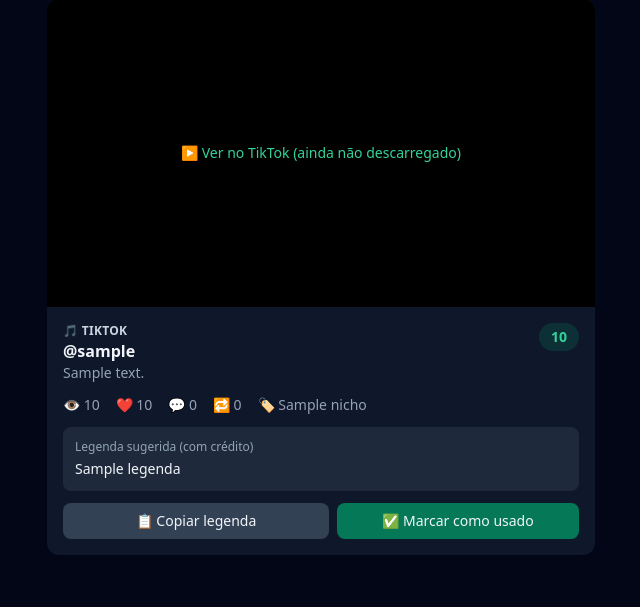
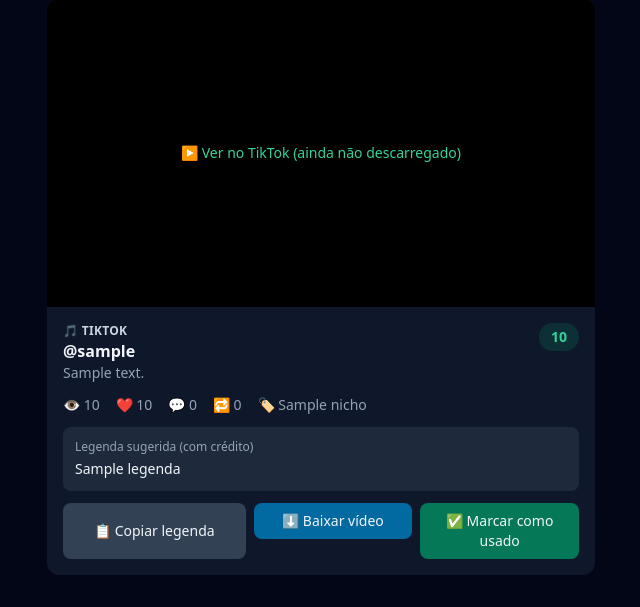
Before and after one commit to anderson17quadri-cmd/Extrair, a Flask app: template templates/index.html in a window 1280 px wide. Shown: the part 255-862 px from the top of the page, without its empty margins (33-673 px from the left). Before the commit the page ends 810 px from the top, so only its background shows below. Run offline with Flask 3, Linux system fonts and the light colour scheme; the template is opened without the code that fills it: most values are stand-ins (such as "Sample title", 1, 10 or a date in 2020); some libraries are stand-ins or nearby versions.

Commit message:
Adiciona botão de download do vídeo no dashboard
- Candidatos já descarregados ganham um link 'Baixar vídeo' que força o
  download do ficheiro (Content-Disposition: attachment) em vez de só
  reproduzir inline
- Candidatos ainda sem ficheiro local ganham um botão que descarrega na
  hora (nova rota POST /baixar/<id>, reaproveita downloader.baixar_video),
  sem precisar de voltar ao terminal
- Testado ponta-a-ponta: download sob pedido a partir do dashboard e
  download forçado do ficheiro final

Co-Authored-By: Claude Sonnet 5 <noreply@anthropic.com>
Claude-Session: https://claude.ai/code/session_01WYQL992fc1t4qvnYbHU2qL

```diff
--- a/app.py
+++ b/app.py
@@ -5,11 +5,12 @@ Lista os candidatos por score, com preview, métricas e legenda sugerida
 """
 from datetime import date, timedelta
 
+import requests
 from flask import Flask, abort, redirect, render_template, request, send_from_directory
 
 import config
 import db
-from downloader import gerar_legenda
+from downloader import baixar_video, gerar_legenda
 
 app = Flask(__name__)
 db.init_db()
@@ -93,7 +94,32 @@ def media(nicho, video_id):
     pasta = (config.DOWNLOADS_DIR / nicho).resolve()
     if not pasta.is_relative_to(config.DOWNLOADS_DIR.resolve()):
         abort(404)
-    return send_from_directory(pasta, f"{video_id}.mp4")
+    forcar_download = request.args.get("download") == "1"
+    return send_from_directory(pasta, f"{video_id}.mp4", as_attachment=forcar_download)
+
+
+@app.route("/baixar/<video_id>", methods=["POST"])
+def baixar(video_id):
+    """Descarrega o vídeo do candidato na hora, a pedido do dashboard."""
+    with db.ligacao() as con:
+        video = con.execute("SELECT * FROM videos WHERE id = ?", (video_id,)).fetchone()
+    if video is None:
+        abort(404)
+
+    if not video["ficheiro_local"]:
+        legenda = gerar_legenda(video["username_autor"], video["descricao"])
+        try:
+            caminho = baixar_video(video)
+        except requests.RequestException as erro:
+            caminho = None
+            print(f"[dashboard] erro ao baixar {video_id}: {erro}")
+        with db.ligacao() as con:
+            con.execute(
+                "UPDATE videos SET ficheiro_local = ?, legenda_sugerida = ? WHERE id = ?",
+                (caminho, legenda, video_id),
+            )
+
+    return redirect(request.form.get("voltar") or "/")
 
 
 if __name__ == "__main__":
--- a/templates/index.html
+++ b/templates/index.html
@@ -110,11 +110,24 @@
             <p class="text-slate-400 text-xs mb-1">Legenda sugerida (com crédito)</p>
             <p id="legenda-{{ v.id }}">{{ v.legenda }}</p>
           </div>
-          <div class="flex gap-2 mt-auto">
+          <div class="flex flex-wrap gap-2 mt-auto">
             <button onclick="copiarLegenda('{{ v.id }}', this)"
                     class="flex-1 bg-slate-700 hover:bg-slate-600 px-3 py-2 rounded-lg text-sm">
               📋 Copiar legenda
             </button>
+            {% if v.ficheiro_local %}
+              <a href="/media/{{ v.nicho }}/{{ v.id }}.mp4?download=1" download
+                 class="flex-1 text-center bg-sky-700 hover:bg-sky-600 px-3 py-2 rounded-lg text-sm">
+                ⬇️ Baixar vídeo
+              </a>
+            {% else %}
+              <form method="post" action="/baixar/{{ v.id }}" class="flex-1">
+                <input type="hidden" name="voltar" value="{{ request.full_path }}">
+                <button class="w-full bg-sky-700 hover:bg-sky-600 px-3 py-2 rounded-lg text-sm">
+                  ⬇️ Baixar vídeo
+                </button>
+              </form>
+            {% endif %}
             <form method="post" action="/usado/{{ v.id }}" class="flex-1">
               <input type="hidden" name="voltar" value="{{ request.full_path }}">
               {% if v.usado %}
```
